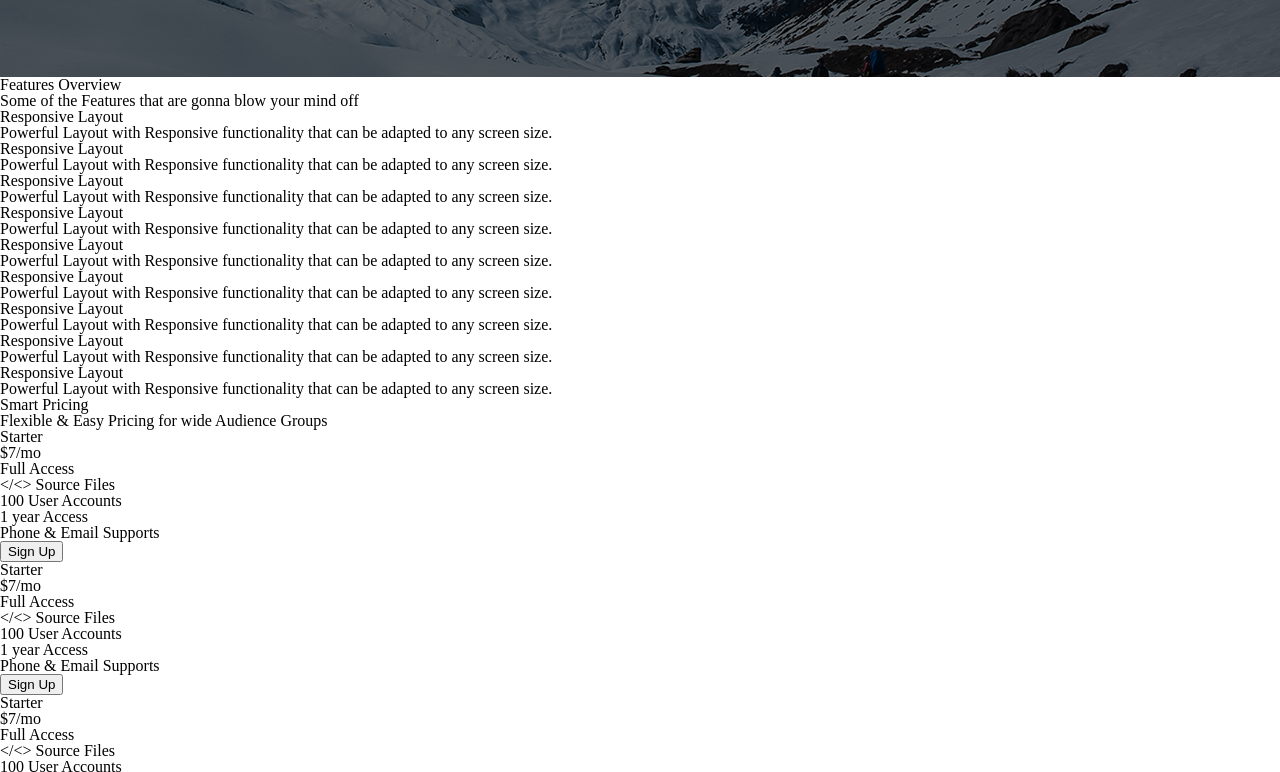
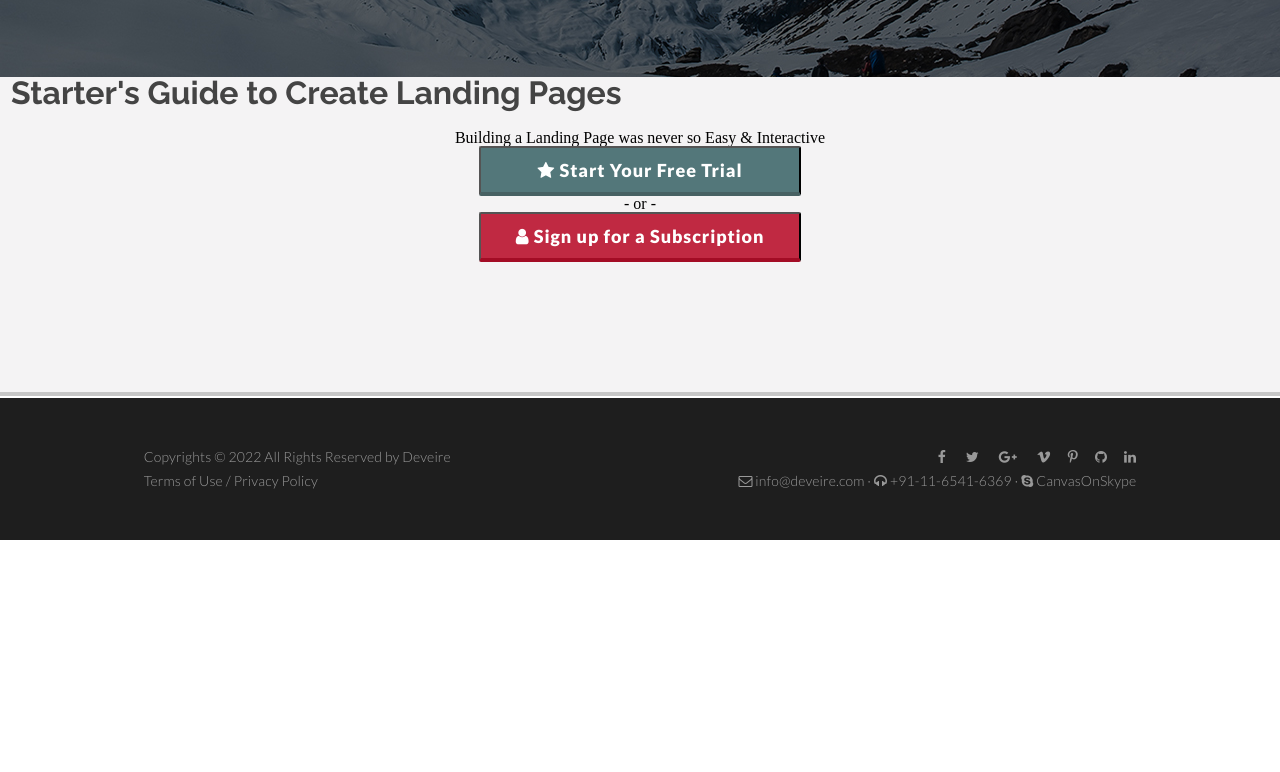
Before and after one commit to tgrafix-design/Deveire, a website: page index.html in a window 1280 px wide. Shown: the part 620-1392 px from the top of the page. After the commit the page ends 1160 px from the top, so only its background shows below. Drawn offline with Linux system fonts and the light colour scheme.

Commit message:
CSS footer and bottom cta

```diff
--- a/index.html
+++ b/index.html
@@ -2,8 +2,8 @@
 <html>
     <head>
     <link rel="stylesheet" href="https://fonts.googleapis.com/css?family=Raleway:400, 600,700,800">
-
     <link rel="stylesheet" href="https://fonts.googleapis.com/css?family=Lato:300,400,900"/>
+    <link rel="stylesheet" href="https://cdnjs.cloudflare.com/ajax/libs/font-awesome/4.7.0/css/font-awesome.css">
     <link href="css/styles.css" rel="stylesheet">
     <meta title="Deveire Frontend Challenge">
     <style>
@@ -16,7 +16,9 @@
             padding: 20px 0 226px;
         }
         .navbar {
-            height: 100px; color: #fff; display: flex; justify-content: space-around;
+            height: 100px;
+            color: #fff;
+            display: flex; justify-content: space-around;
             align-items: center; border-bottom:1px solid rgba(255,255,255,.5);
         }
         .nav-list { list-style-type: none; }
@@ -28,7 +30,10 @@
             color: #fff;
             text-decoration: none;
             letter-spacing: 1.3px;
-
+            text-transform: uppercase;
+        }
+        .navbar a:hover {
+            opacity: .5;
         }
         .slider {
             width: auto;
@@ -277,20 +282,7 @@ width: 549px;
 
   }
 
-  footer p {
-    width: 314px;
-  height: 14px;
-  margin: 0 401px 13px 0;
-  font-family: Lato;
-  font-size: 14px;
-  font-weight: normal;
-  font-stretch: normal;
-  font-style: normal;
-  line-height: 1.71;
-  letter-spacing: 0.14px;
-  text-align: left;
-  color: #fff;
-  }
+
     </style>
     </head>
 <body>
@@ -302,6 +294,21 @@ width: 549px;
                     srcset="images/deveire-logo@2x.png 2x,
                             images/deveire-logo@3x.png 3x" class="deveire-logo"></a>
             </div>
+            <!-- <style>
+                .menu { display: none;  }
+                .menu-line {
+                    width: 20px;
+                    height: 3px;
+                    background-color: #fff;
+                    margin-bottom: 4px;
+                }
+
+                @media all and (max-width: 480px) {
+                    .navbar { flex-direction: column; }
+                    .menu { display: block; position: absolute; right:15px; top: 15px;  }
+                }
+            </style>   -->
+
             <ul class="nav-list">
                 <li class="list-item"><a href="#">Home</a></li>
                 <li class="list-item"><a href="#">Features</a></li>
@@ -311,6 +318,11 @@ width: 549px;
                 <li class="list-item"><a href="#">Shop</a></li>
                 <li class="list-item"><a href="#">ShortCodes</a></li>
             </ul>
+            <!-- <div class="menu">
+                <div class="menu-line"></div>
+                <div class="menu-line"></div>
+                <div class="menu-line"></div>
+            </div> -->
         </nav>
 
         <div class="slider">
@@ -320,7 +332,7 @@ width: 549px;
         </div>
     </div>
 
-<div class="features">
+<!-- <div class="features">
     <h3>Features Overview</h3>
     <h4>Some of the Features that are gonna blow your mind off</h4>
     <div class="feature-item">
@@ -489,7 +501,86 @@ width: 549px;
             dignissimos eveniet quae debitis ratione assumenda tempore officiis fugiat dolor. Saepe
             iusto praesentium ullam aliquam impedit.</p>
     </div>
+</div> -->
+
+<style>
+    h3 {
+        width: 711px;
+  height: 23px;
+  margin: 0 53px 30px 11px;
+  font-family: Raleway;
+  font-size: 32px;
+  font-weight: bold;
+  font-stretch: normal;
+  font-style: normal;
+  line-height: 1.03;
+  letter-spacing: normal;
+  text-align: left;
+  color: #444;
+    }
+    .bottom-cta {
+        height: 315px;
+        text-align: center;
+        background-color: #f4f3f4;
+        border-bottom:4px solid #c6c6c6;
+    }
+
+    .bottom-cta button {
+        width: 322px;
+        height: 50px;
+        /* padding: 15px 1px; */
+        border-radius: 2.1px;
+        color: #fff;
+        background-color: #53777a;
+        font-family: Lato;
+        font-size: 18px;
+        font-weight: 900;
+        line-height: 1.83;
+        letter-spacing: 0.9px;
+    }
+
+    button.start {
+        background-color: #53777a;
+        border-bottom:4px solid #476163;
+    }
+
+    button.signup {
+        background-color: #c02942;
+        border-bottom:4px solid #a30c25;
+    }
+
+    footer {
+        max-width:1600px;
+        border-top:2px solid #fff;
+        display: flex;
+        height:142px;
+        background: #1e1e1e;
+        justify-content: space-around;
+        align-items: center; }
+    footer p { font-family: Lato; font-size:14px; font-weight: 300; line-height: 1.71; letter-spacing: 0.14px; color: #999; }
+    p.icons { text-align: right; }
+    p.icons i { margin-right:17px; }
+    p.icons i:last-child { margin-right:0; }
+</style>
+<div class="bottom-cta">
+    <h3>Starter's Guide to Create Landing Pages</h3>
+    <h4>Building a Landing Page was never so Easy & Interactive</h4>
+    <div class="bottom-cta-content">
+        <button class="start"><i class="fa fa-star" aria-hidden="true"></i> Start Your Free Trial</button><p>- or -</p>
+        <button class="signup"><i class="fa fa-user" aria-hidden="true"></i> Sign up for a Subscription</button>
+    </div>
 </div>
+
+<footer>
+    <div>
+        <p>Copyrights &copy; 2022 All Rights Reserved by Deveire</br >Terms of Use / Privacy Policy</p>
+    </div>
+    <div>
+        <p class="icons"><i class="fa fa-facebook" aria-hidden="true"></i> <i class="fa fa-twitter" aria-hidden="true"></i> <i class="fa fa-google-plus" aria-hidden="true"></i>
+            <i class="fa fa-vimeo" aria-hidden="true"></i><i class="fa fa-pinterest-p" aria-hidden="true"></i><i class="fa fa-github" aria-hidden="true"></i><i class="fa fa-linkedin" aria-hidden="true"></i></p>
+        <p><i class="fa fa-envelope-o" aria-hidden="true"></i> info@deveire.com · <i class="fa fa-headphones" aria-hidden="true"></i> +91-11-6541-6369 · <i class="fa fa-skype" aria-hidden="true"></i> CanvasOnSkype</p>
+    </div>
+</footer>
 <!-- <p>This page is the <code>index.html</code> of <code>deveire-frontent-challenge</code>.</p> -->
 </div>
 </body>
```
